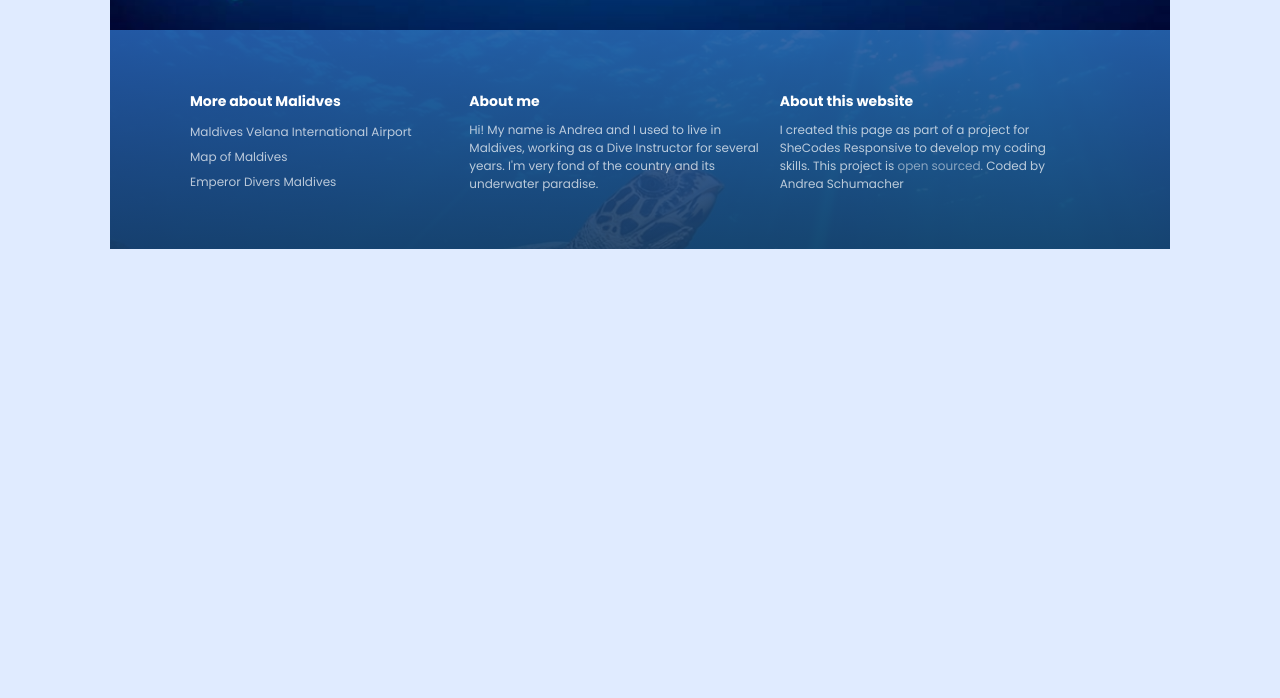
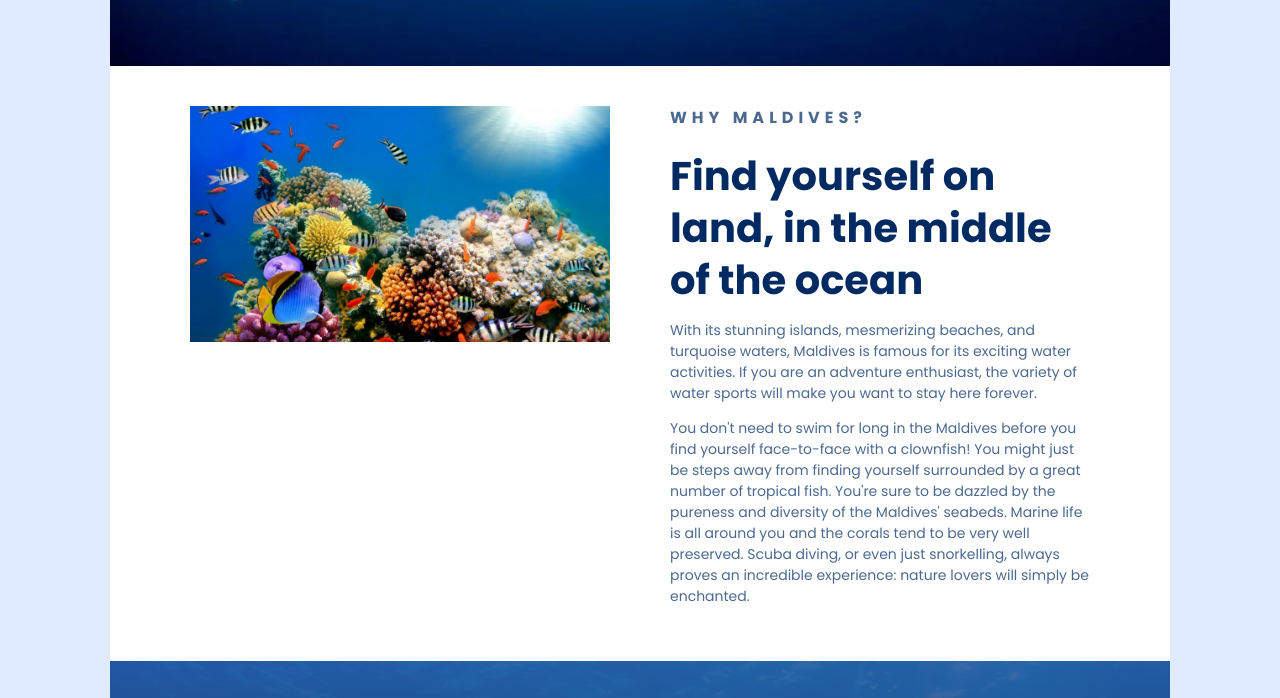
Before and after one commit to Harley-Design/React-AddOn, a plain HTML site: page index.html in a window 1280 px wide. Shown: the part 532-1230 px from the top of the page. Before the commit the page ends 800 px from the top, so only its background shows below. Drawn offline with Linux system fonts and the light colour scheme; a web font is replaced by a local one.

Commit message:
Main section

```diff
--- a/index.html
+++ b/index.html
@@ -26,6 +26,34 @@
       <a href="#more">Learn more</a>
     </header>
 
+    <main>
+      <section class="grid grid-2-columns">
+        <div>
+          <img src="images/corals.jpg" alt="Corals in Maldives" class="img-responsive" />
+        </div>
+        <div>
+          <h2>Why Maldives?</h2>
+          <h3>Find yourself on land, in the middle of the ocean</h3>
+          <p>
+            With its stunning islands, mesmerizing beaches, and turquoise waters, Maldives is famous for its exciting
+            water
+            activities. If you are an adventure enthusiast, the variety of water sports will make you want to stay here
+            forever.
+          </p>
+          <p>
+            You don't need to swim for long in the Maldives before you find yourself face-to-face with a clownfish! You
+            might just
+            be steps away from finding yourself surrounded by a great number of tropical fish. You're sure to be dazzled
+            by the
+            pureness and diversity of the Maldives' seabeds. Marine life is all around you and the corals tend to be
+            very well
+            preserved. Scuba diving, or even just snorkelling, always proves an incredible experience: nature lovers
+            will simply be
+            enchanted.
+          </p>
+        </div>
+      </section>
+    </main>
 
     <footer>
       <section class="grid">
--- a/src/style.css
+++ b/src/style.css
@@ -6,6 +6,15 @@
 .grid {
   display: grid;
   grid-template-columns: 1.8fr 2fr 2fr;
+  gap: 60px;
+}
+
+.img-responsive {
+  max-width: 100%;
+}
+
+.grid-2-columns {
+  grid-template-columns: 1fr 1fr;
 }
 
 section {
@@ -21,7 +30,7 @@ body {
 header h1 {
   font-weight: 700;
   font-size: 90px;
-  line-height: 1;
+  line-height: 1.2;
   margin: 30px 0;
 }
 
@@ -61,6 +70,39 @@ header {
   background-repeat: no-repeat;
   background-size: cover;
   padding: 80px;
+}
+
+main {
+  background-color: white;
+  padding: 40px 0;
+}
+
+main h2 {
+  font-weight: 700;
+  font-size: 16px;
+  line-height: 1.5;
+  margin: 0 0 20px;
+  letter-spacing: 5px;
+  color: #002a61;
+  opacity: 0.7;
+  text-transform: uppercase;
+}
+
+main h3 {
+  font-weight: 700;
+  font-size: 40px;
+  line-height: 1.3;
+  color: #002a61;
+  margin: 0;
+}
+
+main p {
+  font-style: normal;
+  font-weight: 400;
+  font-size: 14px;
+  line-height: 1.5;
+  color: #002a61;
+  opacity: 0.7;
 }
 
 footer {
@@ -143,6 +185,10 @@ footer a:hover {
     font-size: 10px;
   }
 
+  section {
+    padding: 30px;
+  }
+
   .grid {
     grid-template-columns: 1fr;
   }
```
